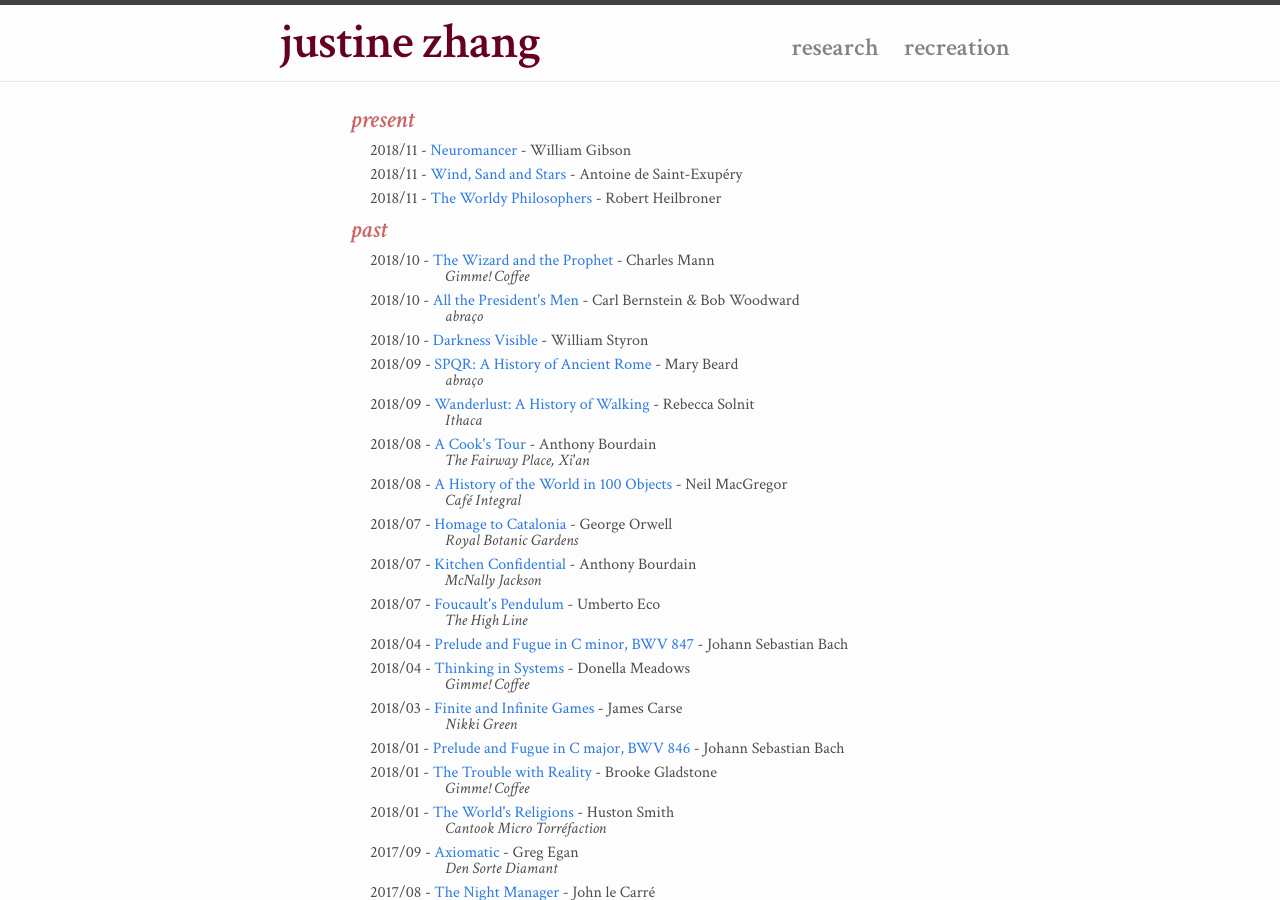
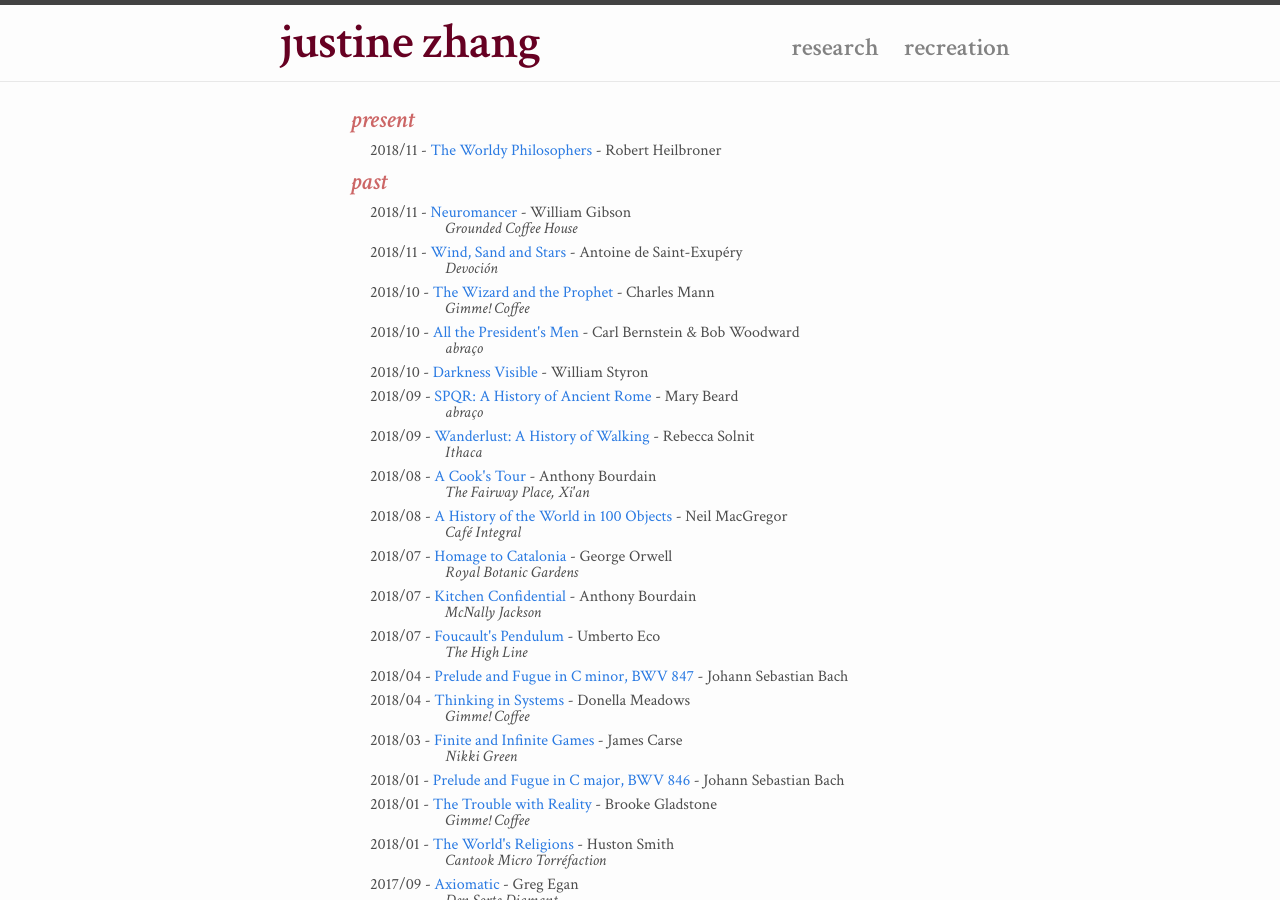
Before and after one commit to tisjune/tisjune.github.io, a Jekyll site: the page built from misc.html, in a window 1280 px wide and 900 px high. Built offline with Jekyll 4.4.1, drawn with Linux system fonts in a browser that asks for light colours; nearby versions of some CDN libraries.

Commit message:
reading changes

```diff
--- a/_data/places.yml
+++ b/_data/places.yml
@@ -1,3 +1,7 @@
+grounded:
+  name: "Grounded Coffee House"
+  maploc: "https://goo.gl/maps/RHVLpqNkAw82"
+
 abraco:
   name: "abraço"
   maploc: "https://goo.gl/maps/KFWrxdJhUwx"
```
Also changed, not shown: _data/consumables.yml (+17 -13 lines), _publications/2018-09-09-fbconvos.md (+1 -1 lines).
